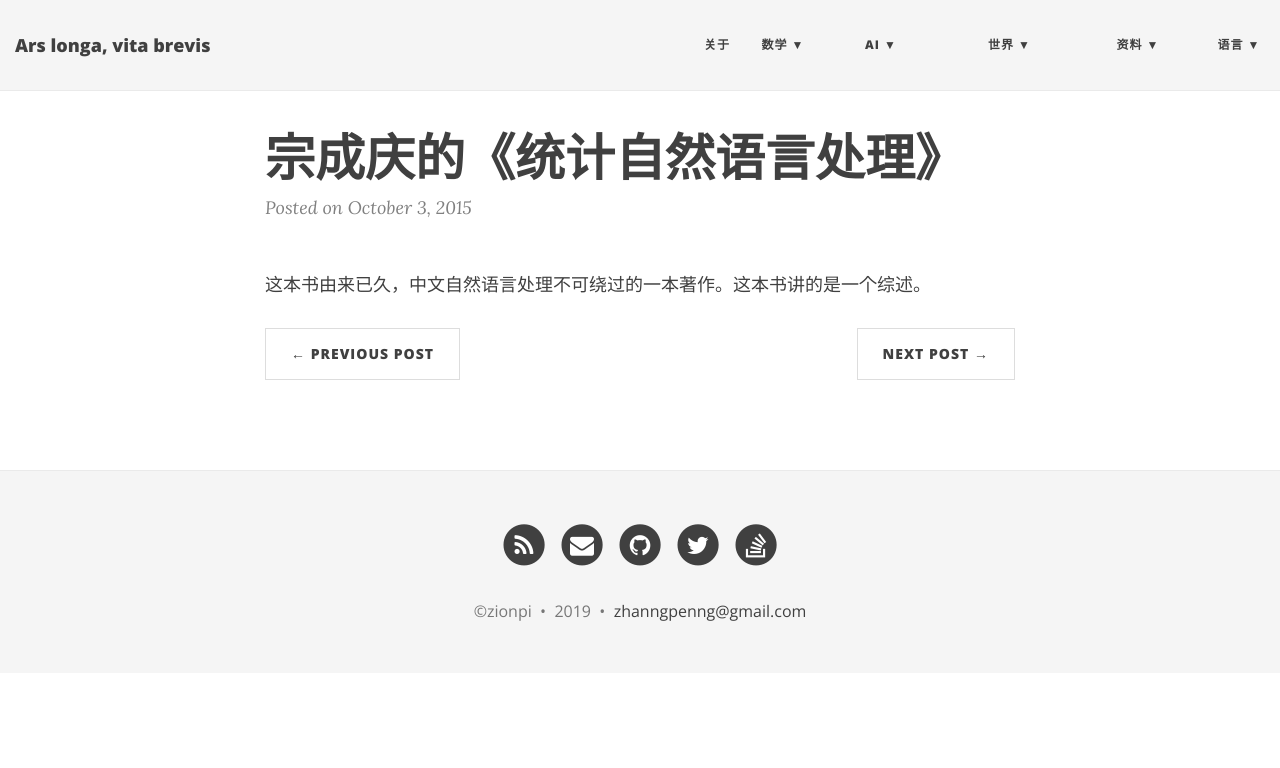
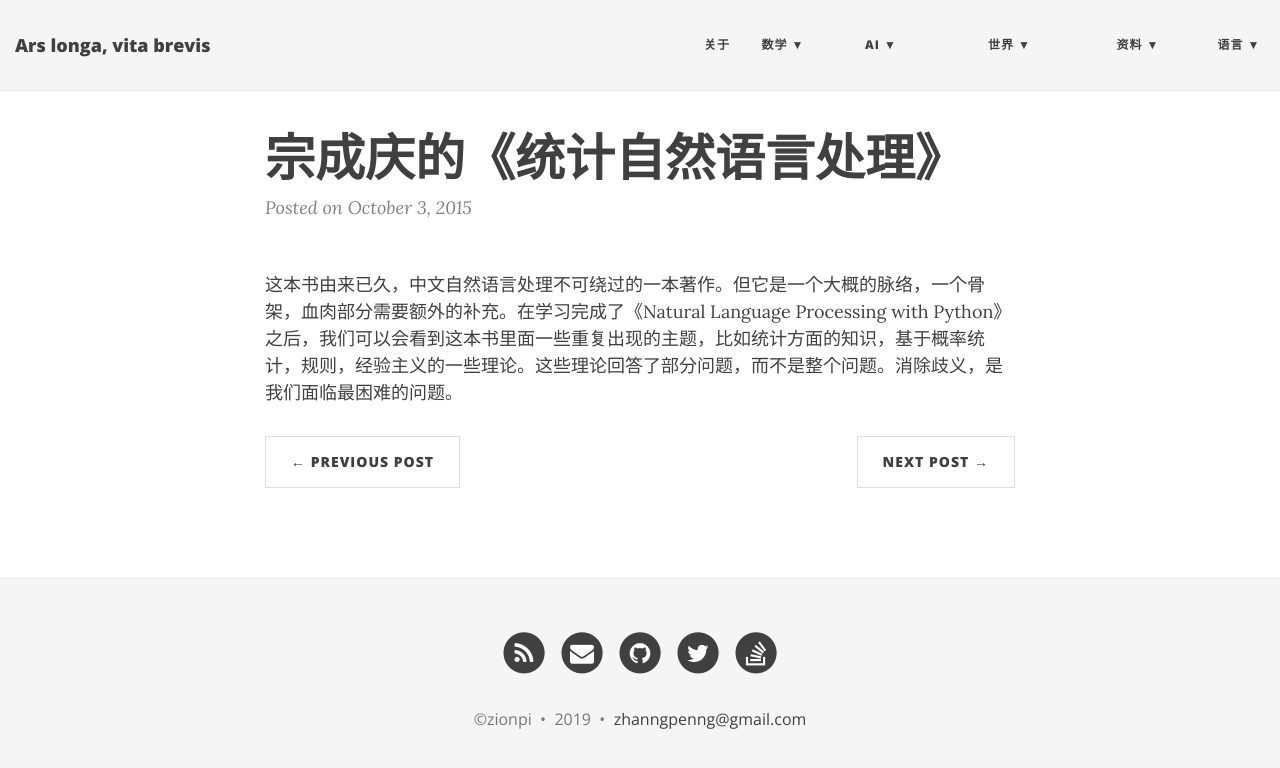
Before and after one commit to ZionPi/zionpi.github.io, a Jekyll site: the page built from _posts/2015-10-03-stastic-natural-language-processing.md, in a window 1280 px wide. Shown: the top 768 px of the page. Built offline with Jekyll 4.4.1, drawn with Linux system fonts in a browser that asks for light colours; nearby versions of some CDN libraries.

Commit message:
Update 2015-10-03-stastic-natural-language-processing.md

```diff
--- a/_posts/2015-10-03-stastic-natural-language-processing.md
+++ b/_posts/2015-10-03-stastic-natural-language-processing.md
@@ -2,4 +2,4 @@
 layout: post
 title: 宗成庆的《统计自然语言处理》
 ---
-这本书由来已久，中文自然语言处理不可绕过的一本著作。这本书讲的是一个综述。
+这本书由来已久，中文自然语言处理不可绕过的一本著作。但它是一个大概的脉络，一个骨架，血肉部分需要额外的补充。在学习完成了《Natural Language Processing with Python》之后，我们可以会看到这本书里面一些重复出现的主题，比如统计方面的知识，基于概率统计，规则，经验主义的一些理论。这些理论回答了部分问题，而不是整个问题。消除歧义，是我们面临最困难的问题。
```
